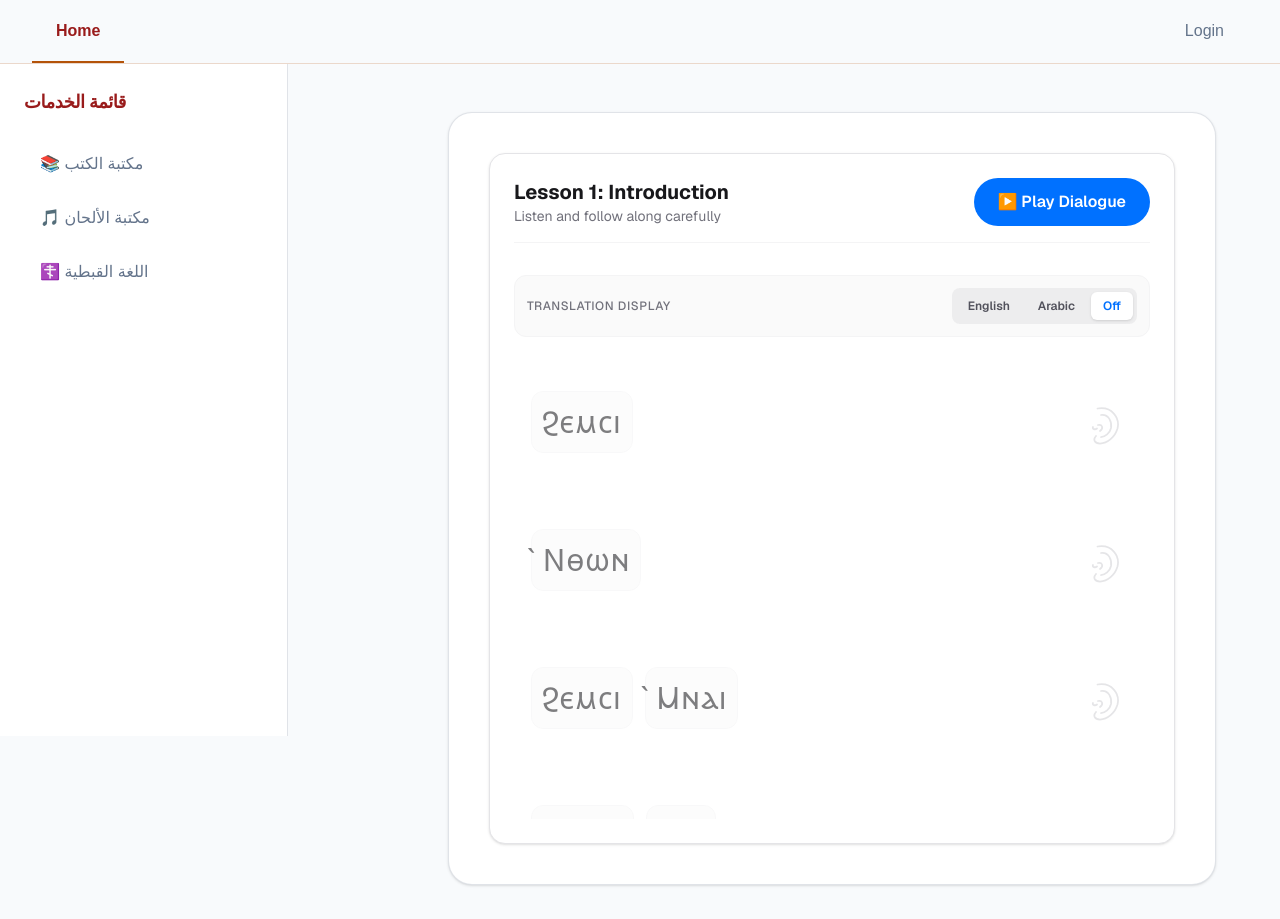
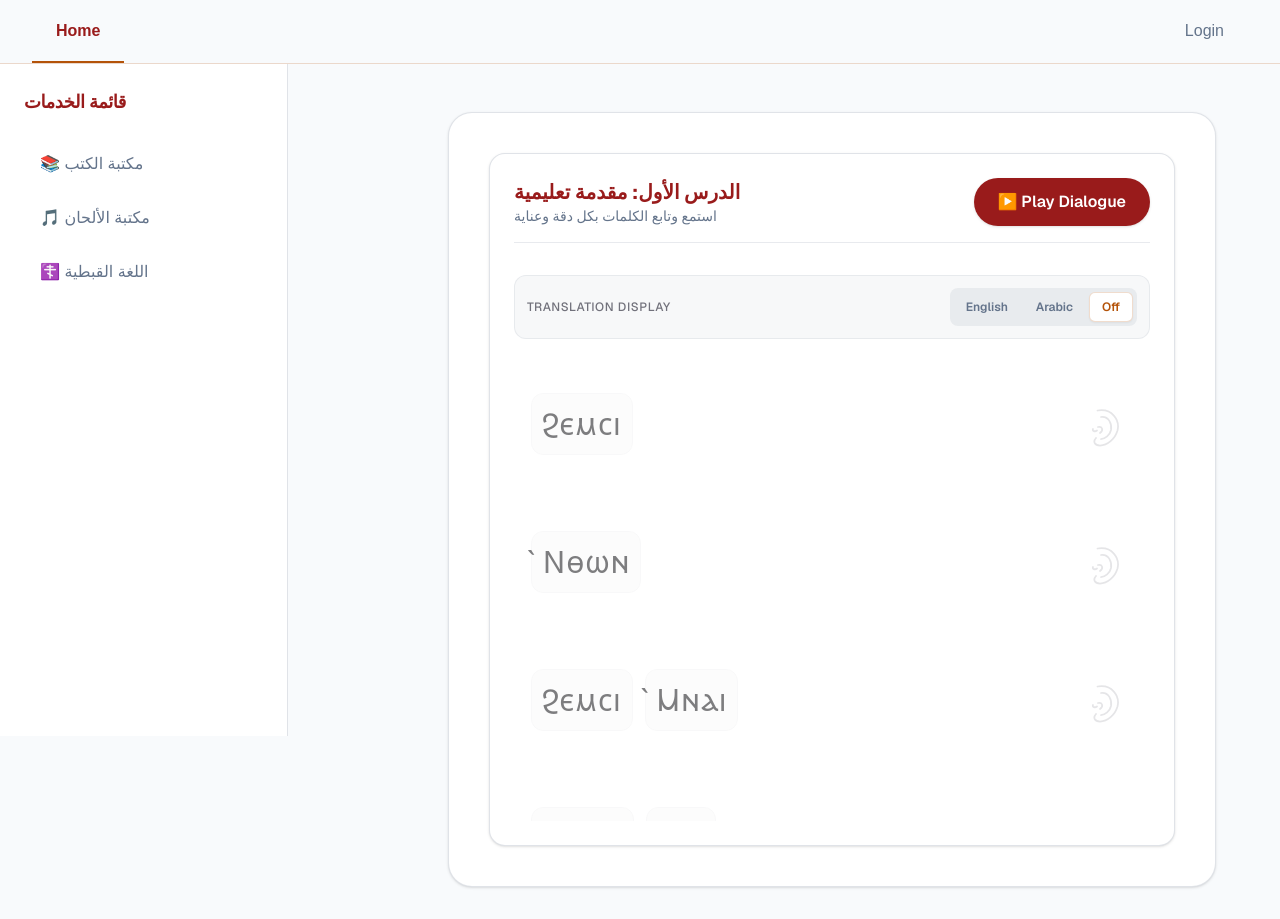
Before and after one commit to DrminaEmad/coptic_conversations, a Next.js app in the folder coptic_conversations/: page / in a window 1280 px wide. Shown: the top 919 px of the page. Built offline with nearby package versions, Linux system fonts and the light colour scheme.

Commit message:
AudioPlayer.tsx style changed

```diff
--- a/coptic_conversations/app/ui/TranscriptAudioPlayer.tsx
+++ b/coptic_conversations/app/ui/TranscriptAudioPlayer.tsx
@@ -100,7 +100,7 @@ export default function TranscriptAudioPlayer() {
   }, []);
 
   return (
-    <div className="w-full max-w-3xl mx-auto p-6 bg-white dark:bg-zinc-950 rounded-2xl border border-zinc-200 dark:border-zinc-800 shadow-sm flex flex-col gap-8">
+      <div className="w-full max-w-3xl mx-auto p-6 bg-white dark:bg-zinc-950 rounded-2xl border border-brand-muted/20 shadow-sm flex flex-col gap-8">
 
       {/* 🎧 1. AUDIO ELEMENT */}
       <audio
@@ -111,32 +111,32 @@ export default function TranscriptAudioPlayer() {
       />
 
       {/* 🕹️ 2. MASTER CONTROLS HEADBAR */}
-      <div className="flex items-center justify-between border-b border-zinc-100 dark:border-zinc-800 pb-4">
+      <div className="flex items-center justify-between border-b border-brand-muted/15 pb-4">
         <div>
-          <h2 className="text-xl font-bold text-zinc-900 dark:text-white">Lesson 1: Introduction</h2>
-          <p className="text-sm text-zinc-500">Listen and follow along carefully</p>
+          <h2 className="text-xl font-bold text-brand-primary">الدرس الأول: مقدمة تعليمية</h2>
+          <p className="text-sm text-brand-muted">استمع وتابع الكلمات بكل دقة وعناية</p>
         </div>
         <button
           onClick={togglePlay}
-          className="flex items-center gap-2 bg-[#0071FF] text-white px-6 py-3 rounded-full font-semibold cursor-pointer transition-transform active:scale-95 hover:opacity-95"
+          className="flex items-center gap-2 bg-brand-primary text-white px-6 py-3 rounded-full font-semibold cursor-pointer transition-transform active:scale-95 hover:bg-brand-hover shadow-sm"
         >
           {isPlaying ? "⏸️ Pause Dialogue" : "▶️ Play Dialogue"}
         </button>
       </div>
       {/* 🌐 TRANSLATION CONTROLS SECTION */}
-      <div className="flex flex-col sm:flex-row sm:items-center justify-between gap-3 bg-zinc-50 dark:bg-zinc-900/50 p-3 rounded-xl border border-zinc-100 dark:border-zinc-800/80">
+      <div className="flex flex-col sm:flex-row sm:items-center justify-between gap-3 bg-brand-muted/5 p-3 rounded-xl border border-brand-muted/10">
         <span className="text-xs font-medium text-zinc-500 uppercase tracking-wider text-left">
           Translation Display
         </span>
-        <div className="flex w-full sm:w-auto bg-zinc-200/60 dark:bg-zinc-800 p-1 rounded-lg gap-1">
+        <div className="flex w-full sm:w-auto bg-brand-muted/10 dark:bg-zinc-900 p-1 rounded-lg gap-1">
           {(["english", "arabic", "none"] as const).map((mode) => (
             <button
               key={mode}
               onClick={() => setTranslationMode(mode)}
               className={`flex-1 sm:flex-initial text-center px-3 py-1.5 text-xs font-semibold rounded-md transition-all cursor-pointer capitalize ${
                 translationMode === mode
-                  ? "bg-white dark:bg-zinc-700 text-[#0071FF] dark:text-white shadow-sm"
-                  : "text-zinc-600 dark:text-zinc-400 hover:text-zinc-900 dark:hover:text-zinc-200"
+                  ? "bg-white dark:bg-zinc-800 text-brand-accent shadow-xs border border-brand-accent/20 font-bold"
+                  : "text-brand-muted hover:text-brand-primary"
               }`}
             >
               {mode === "none" ? "Off" : mode}
```
